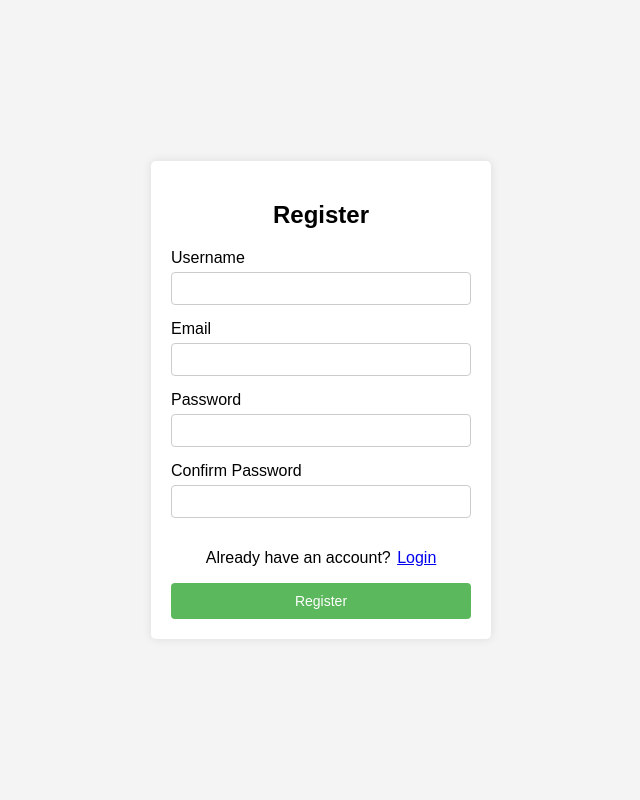
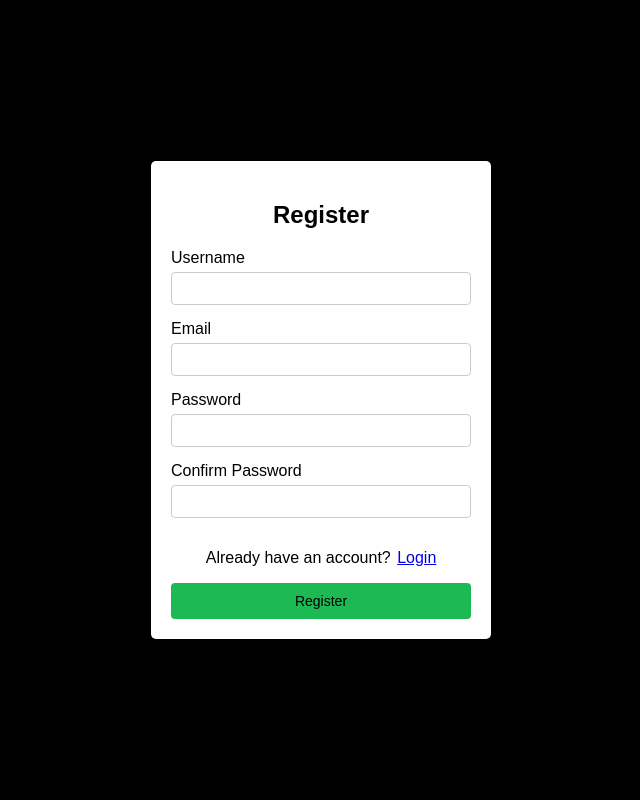
Before and after one commit to NayotamaPradipta/BinotifyApp, a PHP site: page /register in a window 1280 px wide. Shown: the whole page, without its empty margins (319-959 px from the left). Run offline with PHP 8.4, Linux system fonts and the light colour scheme; some web fonts are replaced.

Commit message:
log 7/12/2024

```diff
--- a/public/css/register.css
+++ b/public/css/register.css
@@ -9,7 +9,7 @@
 
 body {
     font-family: 'spotify-circular-b',Arial, sans-serif;
-    background-color: #f4f4f4;
+    background-color: #000000;
     display: flex;
     justify-content: center;
     align-items: center;
@@ -52,16 +52,17 @@ input[type="password"] {
 button {
     width: 100%;
     padding: 10px;
-    background-color: #5cb85c;
-    color: white;
+    background-color: #1DB954;
+    color: rgb(0, 0, 0);
     border: none;
     border-radius: 4px;
     cursor: pointer;
     font-size: 14px;
+    font-family: 'spotify-circular-b', Arial, sans-serif;
 }
 
 button:hover {
-    background-color: #4cae4c;
+    background-color: #1DB954;
 }
 .back-login {
     display: flex;
--- a/register.php
+++ b/register.php
@@ -9,7 +9,7 @@
 <body>
     <div class="container">
         <h2>Register</h2>
-        <form action="/register" method="post">
+        <form id="registrationForm" action="/register" method="post">
             <div class="form-group">
                 <label for="username">Username</label>
                 <input type="text" id="username" name="username" required>
```
Also changed, not shown: public/css/login.css (+5 -4 lines).
